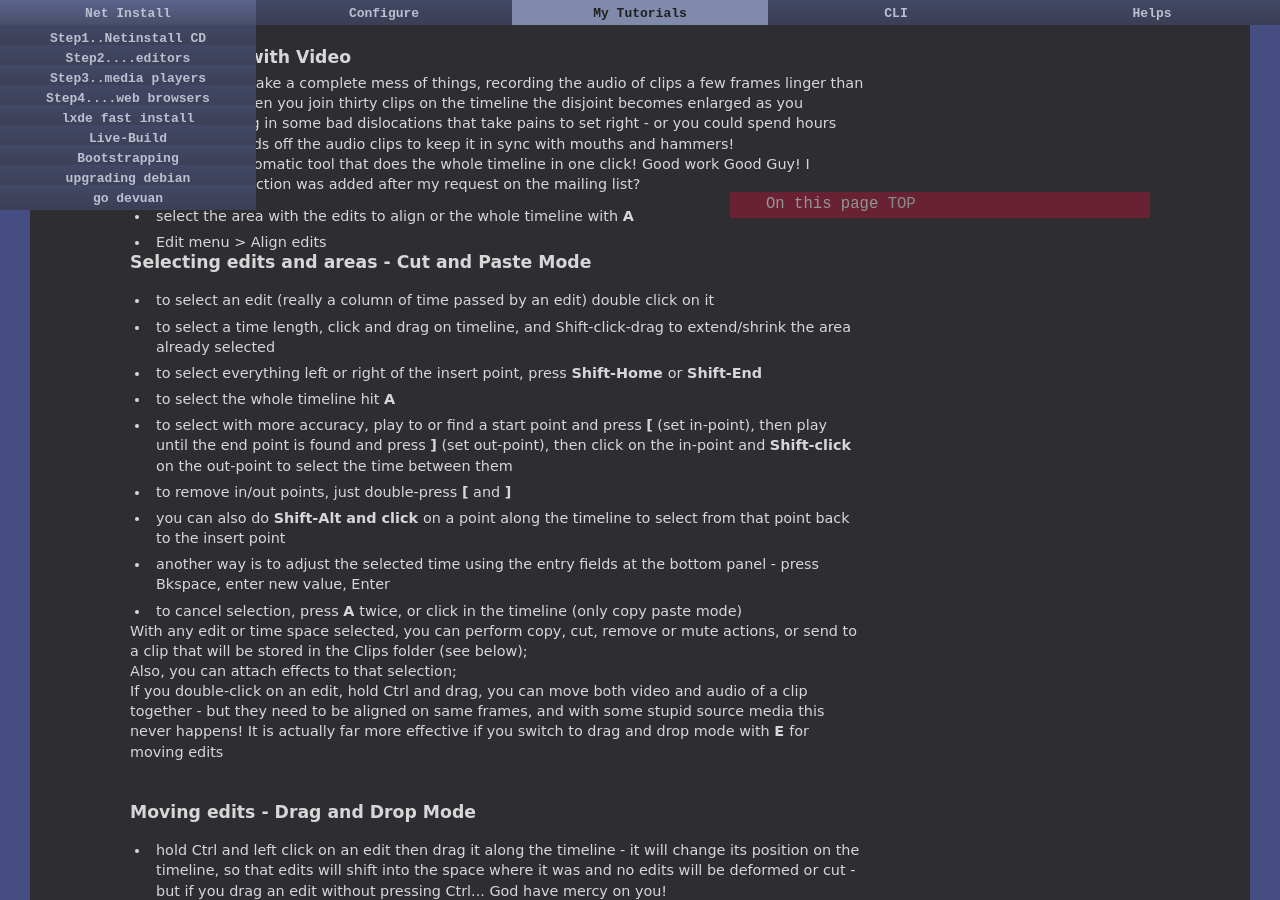
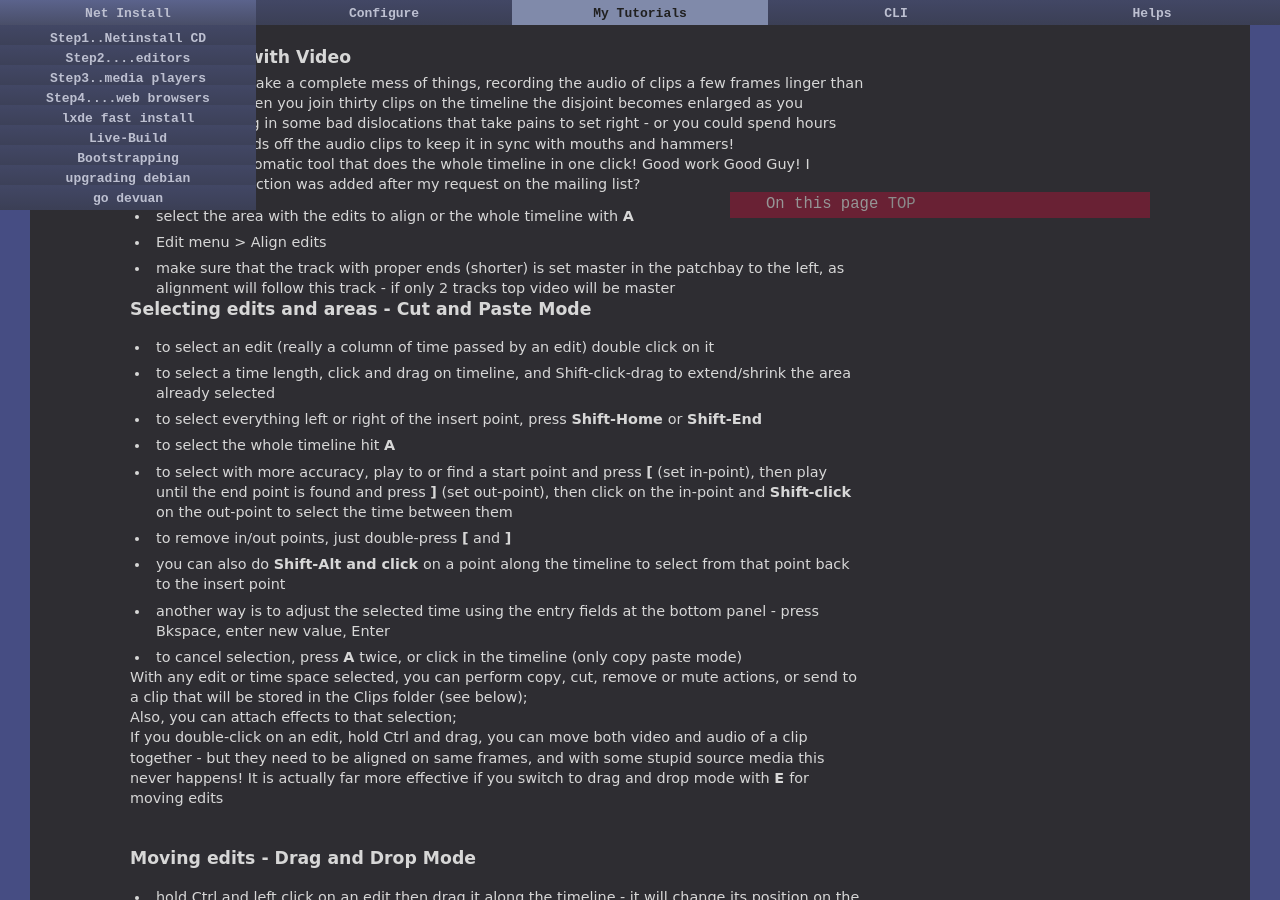
Before and after one commit to dquinton/debian-install, a Jekyll site: the page built from tutorial/04c-cinelerra.html, in a window 1280 px wide and 900 px high, scrolled down 3045 px. Built offline with Jekyll 4.4.1, drawn with Linux system fonts in a browser that asks for light colours.

Commit message:
updating pages

```diff
--- a/tutorial/04c-cinelerra.html
+++ b/tutorial/04c-cinelerra.html
@@ -214,8 +214,9 @@ Some cameras make a complete mess of things, recording the audio of clips a few
 <br>
 But here's an automatic tool that does the whole timeline in one click!  Good work Good Guy! I wonder if this function was added after my request on the mailing list?
 <ul>
-<li>select the area with the edits to align or the whole timeline with <b>A</b>
+	<li>select the area with the edits to align or the whole timeline with <b>A</b>
 <li>Edit menu > Align edits
+<li>make sure that the track with proper ends (shorter) is set master in the patchbay to the left, as alignment will follow this track - if only 2 tracks top video will be master
 </ul>
 
 
```
